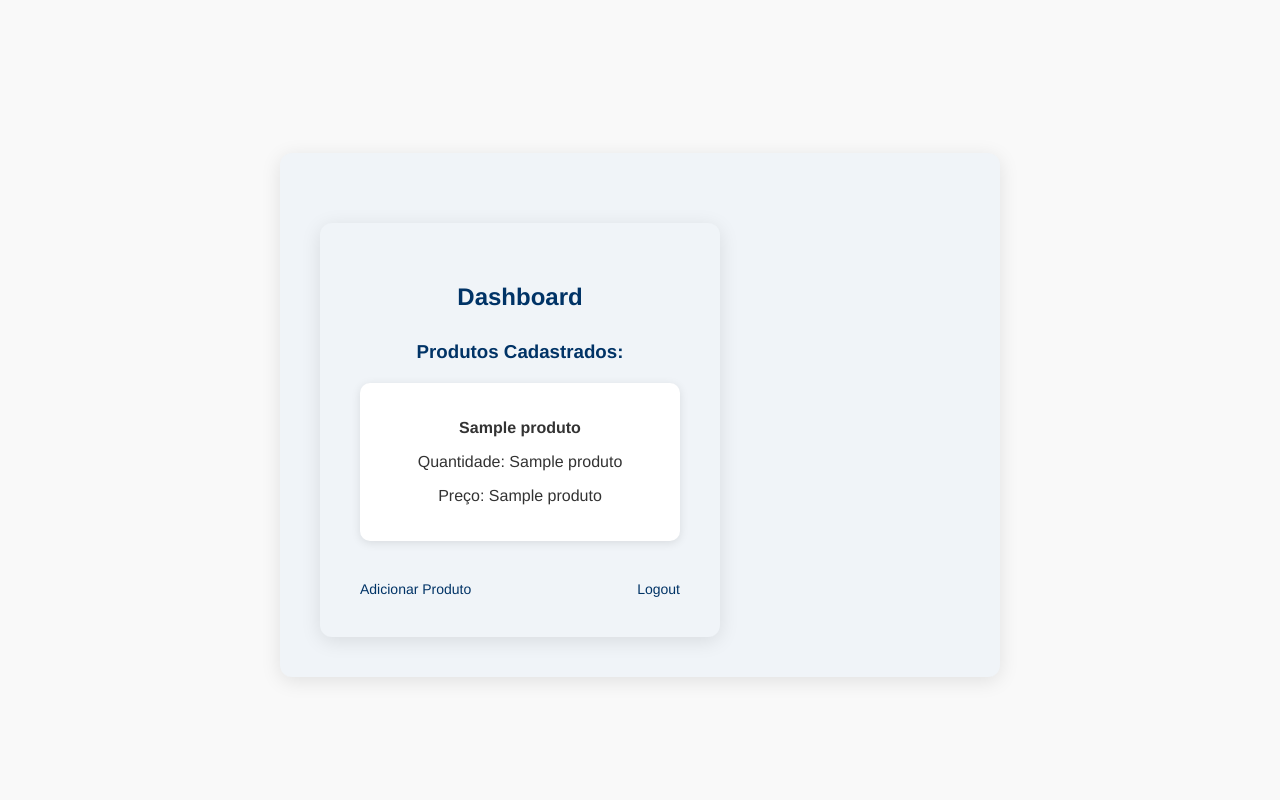
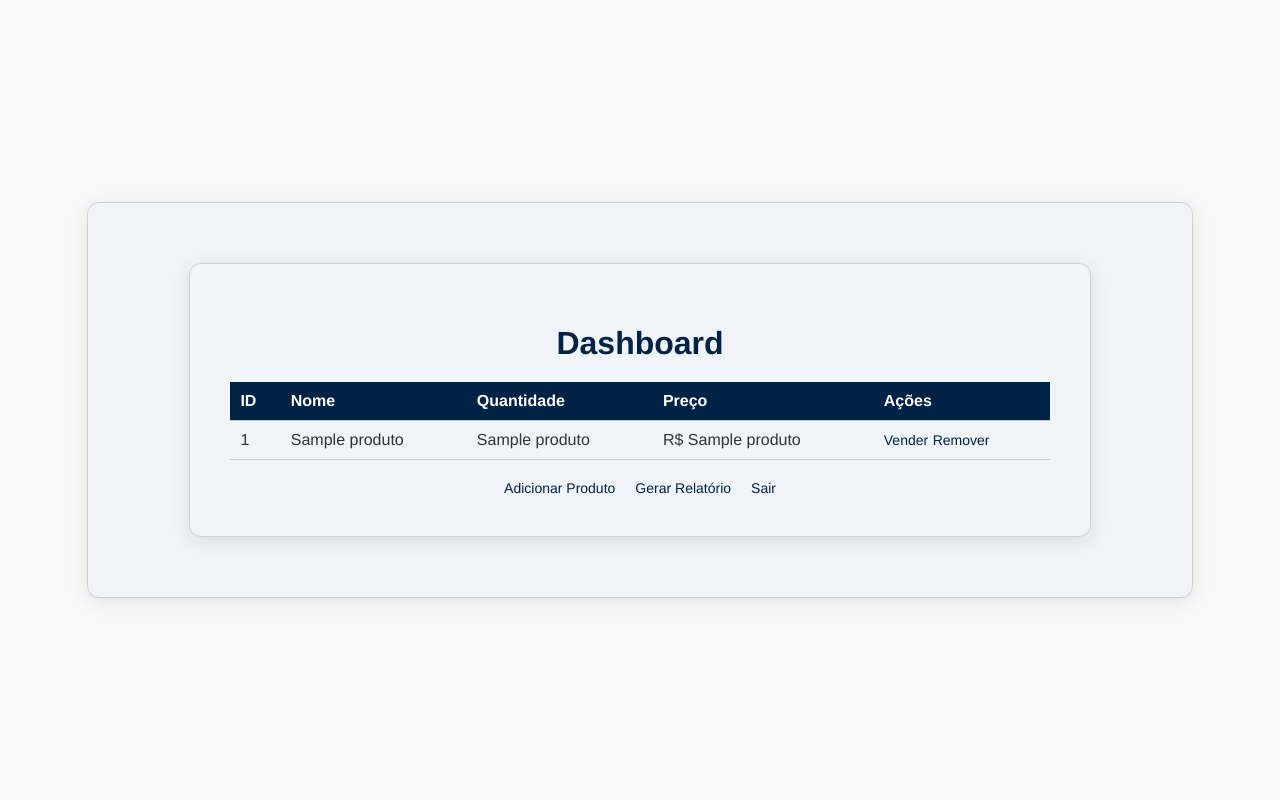
Before and after one commit to Samuelseny/projeto_web_flask, a Flask app: page /dashboard in a window 1280 px wide. Run offline with Flask 3, Linux system fonts and the light colour scheme; the visitor is signed in with stand-in values (Sample User, id 1); a database or web service that is not in the repository returns one stand-in record (values such as "Sample title"); some libraries are stand-ins or nearby versions.

Commit message:
Atualizaões nas classes

```diff
--- a/app.py
+++ b/app.py
@@ -1,15 +1,15 @@
-from flask import Flask, render_template, request, redirect, url_for, session, flash
+from flask import Flask, render_template, request, redirect, url_for, session, flash, send_file
 from werkzeug.security import generate_password_hash, check_password_hash
 from database import get_db_connection
+import pandas as pd
+import plotly.express as px
 
 app = Flask(__name__)
 app.secret_key = 'samuelss'
 
-
 @app.route('/')
 def index():
     return render_template('login.html')
-
 
 @app.route('/login', methods=['GET', 'POST'])
 def login():
@@ -22,39 +22,30 @@ def login():
         user = cur.fetchone()
         cur.close()
         conn.close()
-
         if user is None:
             flash('Usuário não encontrado!', 'error')
             return redirect(url_for('login'))
-
         if check_password_hash(user[1], password):
             session['username'] = username
             session['tipoUser'] = user[0]
             return redirect(url_for('dashboard'))
         else:
             flash('Usuário ou senha inválidos!', 'error')
-
     return render_template('login.html')
-
 
 @app.route('/register', methods=['GET', 'POST'])
 def register():
     if request.method == 'POST':
         username = request.form['loginUser']
         password = request.form['senha']
-        email = request.form.get('email', '')
         user_type = request.form['tipoUser']
-
         conn = get_db_connection()
         cur = conn.cursor()
-
         cur.execute('SELECT * FROM usuarios WHERE loginUser = %s', (username,))
         existing_user = cur.fetchone()
-
         if existing_user:
             flash('Usuário já cadastrado!', 'error')
             return redirect(url_for('register'))
-
         try:
             hashed_password = generate_password_hash(password)
             cur.execute('INSERT INTO usuarios (loginUser, senha, tipoUser) VALUES (%s, %s, %s)',
@@ -67,32 +58,26 @@ def register():
         finally:
             cur.close()
             conn.close()
-
     return render_template('register.html')
-
 
 @app.route('/dashboard')
 def dashboard():
     if 'username' not in session:
-        flash('Você precisa estar logado para acessar esta página.', 'error')
+        flash('Por favor, faça login primeiro.', 'error')
         return redirect(url_for('login'))
-
     conn = get_db_connection()
     cur = conn.cursor()
     cur.execute('SELECT * FROM produtos')
     products = cur.fetchall()
     cur.close()
     conn.close()
-
     return render_template('dashboard.html', products=products)
-
 
 @app.route('/add_product', methods=['GET', 'POST'])
 def add_product():
     if 'username' not in session:
         flash('Você precisa estar logado para acessar esta página.', 'error')
         return redirect(url_for('login'))
-
     if request.method == 'POST':
         if session['tipoUser'] == 'normal':
             conn = get_db_connection()
@@ -104,11 +89,9 @@ def add_product():
             if count >= 3:
                 flash('Você já cadastrou 3 produtos!', 'error')
                 return redirect(url_for('dashboard'))
-
         product_name = request.form['nome']
         quantity = request.form['qtde']
         price = request.form['preco']
-
         conn = get_db_connection()
         cur = conn.cursor()
         try:
@@ -122,15 +105,84 @@ def add_product():
         finally:
             cur.close()
             conn.close()
-
     return render_template('add_product.html')
 
+@app.route('/sell_product/<int:product_id>', methods=['GET', 'POST'])
+def sell_product(product_id):
+    if 'username' not in session:
+        flash('Você precisa estar logado para acessar esta página.', 'error')
+        return redirect(url_for('login'))
+    conn = get_db_connection()
+    cur = conn.cursor()
+    cur.execute('SELECT nome, qtde FROM produtos WHERE id = %s', (product_id,))
+    product = cur.fetchone()
+    if request.method == 'POST':
+        buyer_name = request.form['buyer_name']
+        buyer_contact = request.form['buyer_contact']
+        quantity_sold = int(request.form['quantity'])
+        if product and product[1] >= quantity_sold:
+            new_quantity = product[1] - quantity_sold
+            cur.execute('UPDATE produtos SET qtde = %s WHERE id = %s', (new_quantity, product_id))
+            conn.commit()
+            flash('Venda realizada com Sucesso')
+            return redirect(url_for('dashboard'))
+        else:
+            flash('Quantidade insuficiente!', 'error')
+    cur.close()
+    conn.close()
+    return render_template('sell_product.html', product=product)
+
+@app.route('/remover_produto', methods=['GET', 'POST'])
+def remover_produto():
+    if request.method == 'POST':
+        produto_id = request.form['produto_id']
+        conn = get_db_connection()
+        cur = conn.cursor()
+        cur.execute('SELECT * FROM produtos WHERE id = %s', (produto_id,))
+        produto = cur.fetchone()
+        if produto:
+            cur.execute('DELETE FROM produtos WHERE id = %s', (produto_id,))
+            conn.commit()
+            flash('Produto removido com sucesso!', 'success')
+        else:
+            flash('Produto não encontrado ou erro ao acessar os dados.', 'error')
+        cur.close()
+        conn.close()
+        return redirect(url_for('dashboard'))
+    conn = get_db_connection()
+    cur = conn.cursor()
+    cur.execute('SELECT * FROM produtos')
+    produtos = cur.fetchall()
+    cur.close()
+    conn.close()
+    return render_template('remover_produto.html', produtos=produtos)
+
+@app.route('/sales_report', methods=['GET', 'POST'])
+def sales_report():
+    conn = get_db_connection()
+    cur = conn.cursor()
+    cur.execute('SELECT id, nome FROM produtos')
+    products = cur.fetchall()
+    if request.method == 'POST':
+        product_id = request.form['product_id']
+        cur.execute('SELECT data_venda, quantidade FROM vendas WHERE produto_id = %s', (product_id,))
+        sales_data = cur.fetchall()
+        dates = [sale[0] for sale in sales_data]
+        quantities = [sale[1] for sale in sales_data]
+        df = pd.DataFrame(sales_data, columns=['Data', 'Quantidade'])
+        fig = px.line(df, x='Data', y='Quantidade', title='Relatório de Vendas')
+        fig_html = fig.to_html(full_html=False)
+        cur.close()
+        conn.close()
+        return render_template('sales_report.html', fig_html=fig_html, products=products)
+    cur.close()
+    conn.close()
+    return render_template('sales_report.html', products=products)
 
 @app.route('/logout')
 def logout():
     session.clear()
     return redirect(url_for('login'))
-
 
 @app.route('/reset_password', methods=['GET', 'POST'])
 def reset_password():
@@ -138,9 +190,7 @@ def reset_password():
         email = request.form['email']
         flash(f'Um e-mail de verificação foi enviado para {email}.', 'info')
         return redirect(url_for('login'))
-
     return render_template('reset_password.html')
-
 
 if __name__ == '__main__':
     app.run(debug=True)
--- a/static/style.css
+++ b/static/style.css
@@ -7,58 +7,61 @@ body {
     display: flex;
     justify-content: center;
     align-items: center;
-    height: 100vh;
+    min-height: 100vh;
 }
+
+.container {
+    background-color: #f0f4f8;
+    width: 80%;
+    padding: 40px;
+    margin: 20px auto;
+    border-radius: 12px;
+    box-shadow: 0 4px 20px rgba(0, 0, 0, 0.1);
+    color: #333333;
+    max-width: 1200px;
+    border: 1px solid #d0d0d0; /* novo contorno */
+}
+
 .centered-title {
     text-align: center;
-    color: #003366;
+    color: #002244;
     margin-bottom: 20px;
 }
 
 .product-grid {
     display: grid;
-    grid-template-columns: repeat(auto-fill, minmax(200px, 1fr));
+    grid-template-columns: repeat(auto-fill, minmax(250px, 1fr));
     gap: 20px;
-    margin-bottom: 40px;
+    padding: 20px;
 }
 
 .product-card {
-    background-color: #ffffff;
-    border-radius: 10px;
+    background-color: #002244;
+    border-radius: 8px;
     padding: 20px;
-    box-shadow: 0 2px 10px rgba(0, 0, 0, 0.1);
+    color: #ffffff;
+    box-shadow: 0 4px 8px rgba(0, 0, 0, 0.2);
     text-align: center;
 }
 
 .actions {
     display: flex;
-    justify-content: space-between;
+    justify-content: center;
+    gap: 20px;
     margin-top: 20px;
 }
 
-
-.container {
-    background-color: #f0f4f8;
-    width: 50%;
-    padding: 40px;
-    margin-top: 30px;
-    border-radius: 12px;
-    box-shadow: 0 4px 20px rgba(0, 0, 0, 0.1);
-    color: #333333;
-}
-
-h2 {
-    color: #003366;
+h2, h3 {
+    color: #002244;
     text-align: center;
-    margin-bottom: 30px;
-    font-size: 24px;
-    font-weight: bold;
 }
 
 form {
     display: flex;
     flex-direction: column;
     gap: 15px;
+    margin: 0 auto;
+    max-width: 400px;
 }
 
 input, select {
@@ -72,13 +75,13 @@ input, select {
 }
 
 input:focus, select:focus {
-    border-color: #003366;
+    border-color: #002244;
     outline: none;
 }
 
 button {
     padding: 12px;
-    background-color: #003366;
+    background-color: #002244;
     color: #ffffff;
     border: none;
     border-radius: 6px;
@@ -88,12 +91,12 @@ button {
 }
 
 button:hover {
-    background-color: #002244;
+    background-color: #001533;
     box-shadow: 0 2px 10px rgba(0, 0, 0, 0.15);
 }
 
 a {
-    color: #003366;
+    color: #002244;
     text-align: center;
     text-decoration: none;
     font-size: 14px;
@@ -107,3 +110,42 @@ a:hover {
     color: red;
     margin-top: 10px;
 }
+
+/* Estilo para tabelas */
+table {
+    width: 100%;
+    border-collapse: collapse;
+}
+
+th, td {
+    padding: 10px;
+    border-bottom: 1px solid #cccccc;
+    text-align: left;
+}
+
+th {
+    background-color: #002244;
+    color: #ffffff;
+}
+
+td {
+    background-color: #f0f4f8;
+}
+.flash {
+    padding: 10px;
+    margin: 10px 0;
+    border-radius: 5px;
+    text-align: center;
+}
+.flash.error {
+    background-color: #f8d7da;
+    color: #721c24;
+}
+.flash.success {
+    background-color: #d4edda;
+    color: #155724;
+}
+.flash.info {
+    background-color: #cce5ff;
+    color: #004085;
+}
--- a/templates/dashboard.html
+++ b/templates/dashboard.html
@@ -1,22 +1,39 @@
-{% extends 'base.html' %}
+{% extends "base.html" %}
 
 {% block content %}
-<link rel="stylesheet" href="{{ url_for('static', filename='style.css') }}">
-<div class="container">
-    <h2>Dashboard</h2>
-    <h3 class="centered-title">Produtos Cadastrados:</h3> <!-- Adicionei uma classe para centralizar -->
-    <div class="product-grid">
-        {% for product in products %}
-        <div class="product-card">
-            <p><strong>{{ product[1] }}</strong></p>
-            <p>Quantidade: {{ product[2] }}</p>
-            <p>Preço: {{ product[3] }}</p>
+<head>
+    <title>Dashboard</title>
+</head>
+<body>
+    <div class="container">
+        <h1 class="centered-title">Dashboard</h1>
+        <table>
+            <tr>
+                <th>ID</th>
+                <th>Nome</th>
+                <th>Quantidade</th>
+                <th>Preço</th>
+                <th>Ações</th>
+            </tr>
+            {% for product in products %}
+            <tr>
+                <td>{{ product[0] }}</td>
+                <td>{{ product[1] }}</td>
+                <td>{{ product[3] }}</td>
+                <td>R$ {{ product[4] }}</td>
+                <td>
+                    <a href="{{ url_for('sell_product', product_id=product[0]) }}">Vender</a>
+                    <a href="{{ url_for('remover_produto', produto_id=product[0]) }}">Remover</a>
+                </td>
+            </tr>
+            {% endfor %}
+        </table>
+        <div class="actions">
+            <a href="{{ url_for('add_product') }}" class="btn">Adicionar Produto</a>
+            <a href="{{ url_for('sales_report') }}" class="btn">Gerar Relatório</a>
+            <a href="{{ url_for('logout') }}" class="btn">Sair</a>
         </div>
-        {% endfor %}
     </div>
-    <div class="actions">
-        <a class="button" href="{{ url_for('add_product') }}">Adicionar Produto</a>
-        <a class="button" href="{{ url_for('logout') }}">Logout</a>
-    </div>
-</div>
+</body>
+</html>
 {% endblock %}
```
Also changed, not shown: templates/add_product.html (+12 -10 lines), templates/login.html (+17 -10 lines), templates/register.html (+16 -10 lines), templates/remover_produto.html (added, +17 -0 lines), templates/reset_password.html (+9 -6 lines), templates/sales_report.html (added, +21 -0 lines), templates/sell_product.html (added, +19 -0 lines), templates/vender_produto.html (added, +24 -0 lines).
